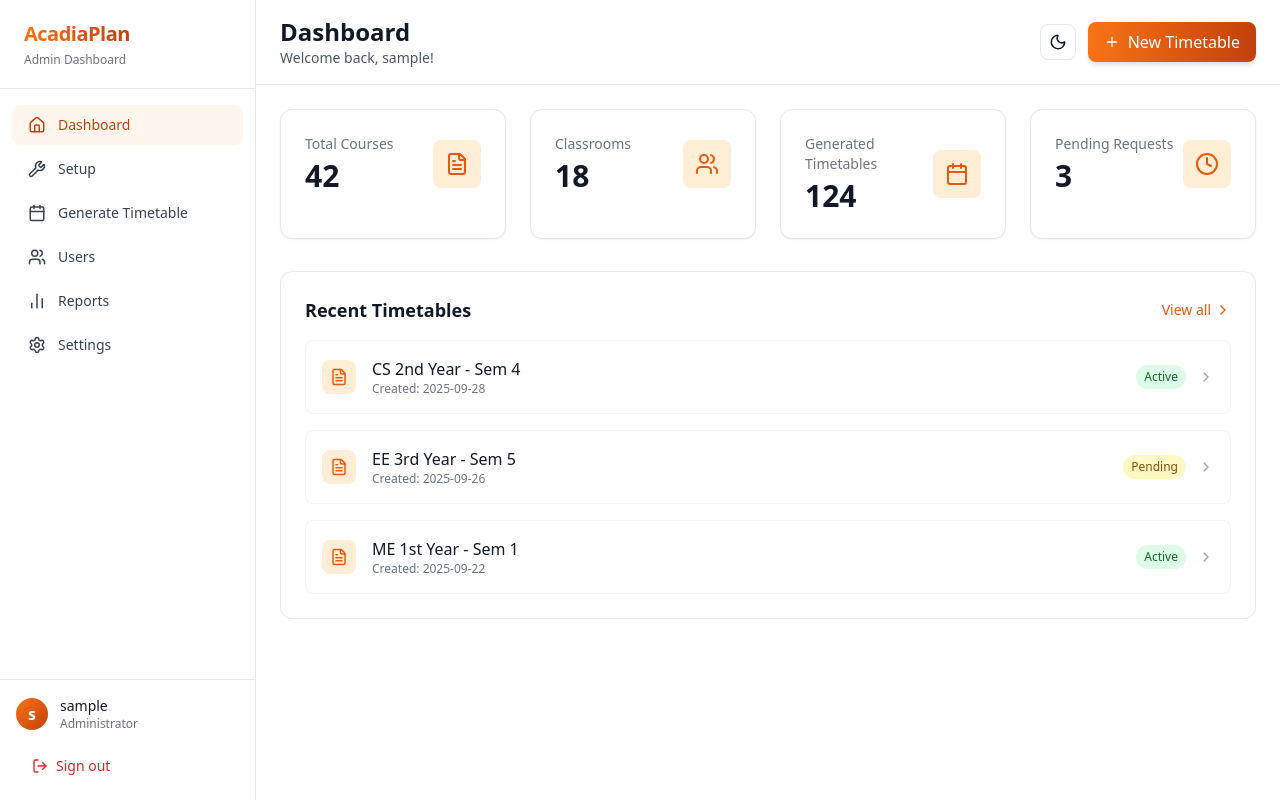
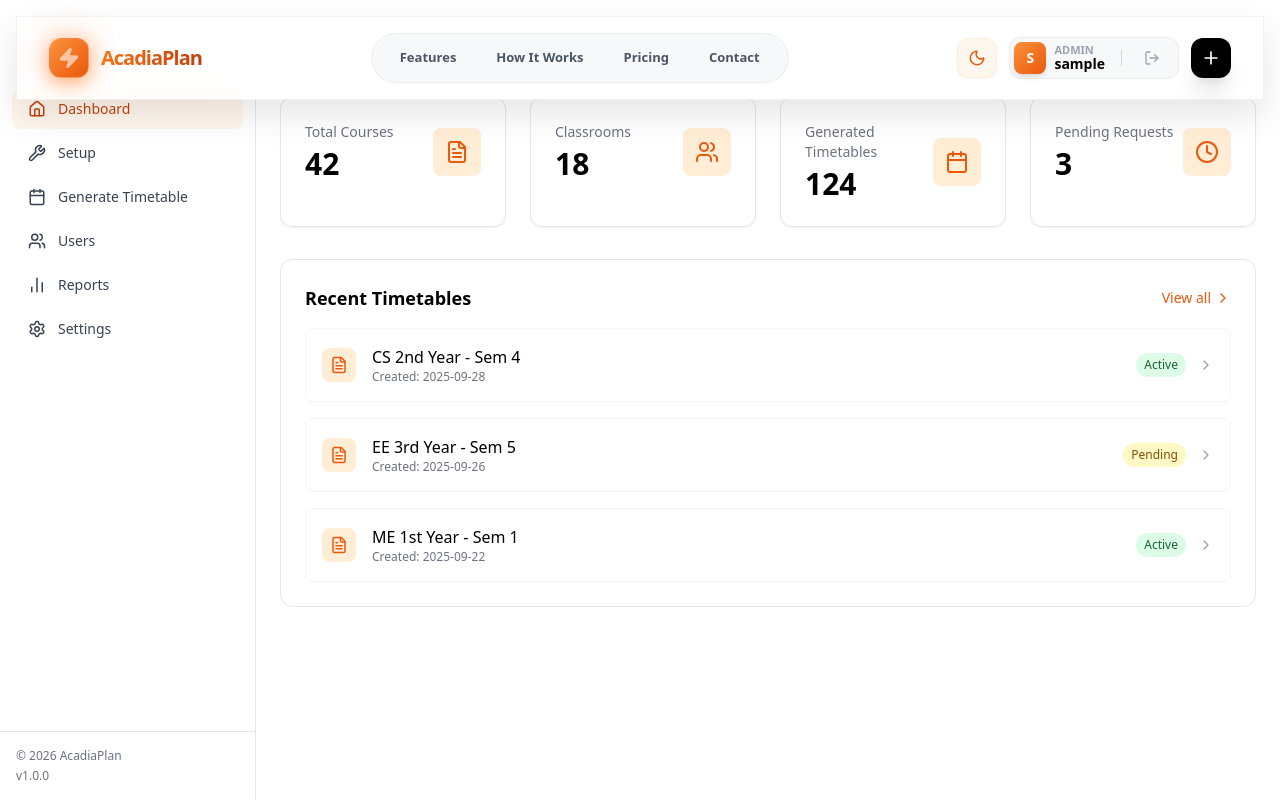
Before and after one commit to ashish07-cloud/TimeTable-Generator, a React (Vite) app in the folder client/: page /admin in a window 1280 px wide. Built offline with nearby package versions, Linux system fonts and the light colour scheme; sample sign-in values are in the browser's storage; the HTML template or start-up script is replaced by a standard one.

Commit message:
check kariyo

```diff
--- a/client/src/components/common/AdminLayout.jsx
+++ b/client/src/components/common/AdminLayout.jsx
@@ -1,25 +1,21 @@
+// client/src/components/common/AdminLayout.jsx
 import React from "react";
 import { Outlet, Link, useLocation, useNavigate } from "react-router-dom";
 import {
-  Sun,
-  Moon,
   Home,
   Calendar,
   Users,
   Settings,
-  LogOut,
-  Plus,
   BarChart2,
   Wrench,
-  ChevronRight,
-  FileText,
 } from "lucide-react";
 import { useTheme } from "../../context/ThemeContext";
 import { useAuth } from "../../context/AuthContext";
+import Navbar from "./Navbar"; // Import the new navbar
 
 export default function AdminLayout() {
-  const { isDark, toggleTheme } = useTheme();
-  const { user, logout } = useAuth();
+  const { isDark } = useTheme();
+  const { user } = useAuth();
   const location = useLocation();
   const navigate = useNavigate();
 
@@ -39,29 +35,17 @@ export default function AdminLayout() {
     return location.pathname.startsWith(path);
   };
 
-  const handleLogout = () => {
-    logout();
-    navigate("/login");
-  };
-
-  // Get current page title from navItems
+  // Get current page title
   const currentPage = navItems.find((item) => isActive(item.path))?.label || "Admin";
 
   return (
-    <div className="min-h-screen bg-white dark:bg-black text-gray-900 dark:text-white transition-colors duration-300">
+    <div className="min-h-screen bg-white dark:bg-black transition-colors duration-300">
+      {/* Global Navbar */}
+      <Navbar />
+
       <div className="flex">
         {/* Sidebar - Fixed */}
-        <aside className="w-64 fixed inset-y-0 left-0 border-r border-gray-200 dark:border-gray-800 bg-white dark:bg-black flex flex-col transition-colors duration-300 z-20">
-          {/* Logo */}
-          <div className="px-6 py-5 border-b border-gray-200 dark:border-gray-800">
-            <h1 className="text-xl font-semibold tracking-tight">
-              <span className="bg-gradient-to-r from-orange-500 to-orange-700 bg-clip-text text-transparent">
-                AcadiaPlan
-              </span>
-            </h1>
-            <p className="text-xs text-gray-500 dark:text-gray-400 mt-1">Admin Dashboard</p>
-          </div>
-
+        <aside className="w-64 fixed top-[73px] bottom-0 left-0 border-r border-gray-200 dark:border-gray-800 bg-white dark:bg-black flex flex-col transition-colors duration-300 z-10">
           {/* Navigation */}
           <nav className="flex-1 px-3 py-4 space-y-1 overflow-y-auto">
             {navItems.map((item) => {
@@ -83,56 +67,15 @@ export default function AdminLayout() {
             })}
           </nav>
 
-          {/* User & Logout */}
-          <div className="px-4 py-4 border-t border-gray-200 dark:border-gray-800">
-            <div className="flex items-center gap-3 mb-4">
-              <div className="w-8 h-8 rounded-full bg-gradient-to-br from-orange-500 to-orange-700 flex items-center justify-center text-white font-semibold">
-                {user?.username?.charAt(0) || "A"}
-              </div>
-              <div className="flex-1">
-                <p className="text-sm font-medium">{user?.username || "Admin"}</p>
-                <p className="text-xs text-gray-500 dark:text-gray-400">Administrator</p>
-              </div>
-            </div>
-            <button
-              onClick={handleLogout}
-              className="flex items-center gap-2 px-4 py-2 rounded-lg text-sm font-medium text-red-600 hover:bg-red-50 dark:text-red-400 dark:hover:bg-red-900/30 w-full transition-colors"
-            >
-              <LogOut size={16} />
-              Sign out
-            </button>
+          {/* Sidebar Footer (only decorative, no user info/logout) */}
+          <div className="px-4 py-4 border-t border-gray-200 dark:border-gray-800 text-xs text-gray-500 dark:text-gray-500">
+            <p>© {new Date().getFullYear()} AcadiaPlan</p>
+            <p className="mt-1">v1.0.0</p>
           </div>
         </aside>
 
-        {/* Main Content Area - Offset by sidebar width */}
-        <main className="flex-1 ml-64">
-          {/* Sticky Top Bar */}
-          <div className="sticky top-0 z-10 bg-white/80 dark:bg-black/80 backdrop-blur-sm border-b border-gray-200 dark:border-gray-800">
-            <div className="flex items-center justify-between px-6 py-4">
-              <div>
-                <h1 className="text-2xl font-semibold">{currentPage}</h1>
-                <p className="text-sm text-gray-600 dark:text-gray-400">
-                  Welcome back, {user?.username || "Admin"}!
-                </p>
-              </div>
-              <div className="flex items-center gap-3">
-                <button
-                  onClick={toggleTheme}
-                  className="p-2 rounded-lg border border-gray-200 dark:border-gray-700 bg-white dark:bg-gray-800/60 hover:bg-gray-100 dark:hover:bg-gray-700 transition-colors"
-                  aria-label="Toggle theme"
-                >
-                  {isDark ? <Sun size={18} /> : <Moon size={18} />}
-                </button>
-                <button
-                  onClick={() => navigate("/admin/generate")}
-                  className="inline-flex items-center gap-2 px-4 py-2 rounded-lg bg-gradient-to-r from-orange-500 to-orange-700 text-white shadow-md hover:shadow-lg transition-all"
-                >
-                  <Plus size={16} /> New Timetable
-                </button>
-              </div>
-            </div>
-          </div>
-
+        {/* Main Content Area - Offset by sidebar width and top bar height */}
+        <main className="flex-1 ml-64 mt-[73px]">
           {/* Page Content */}
           <div className="p-6">
             <Outlet />
--- a/client/src/components/common/Navbar.jsx
+++ b/client/src/components/common/Navbar.jsx
@@ -1,15 +1,26 @@
-// client/src/components/common/Navbar.jsx
-import { Link, useNavigate } from "react-router-dom";
-import { Zap, ArrowRight, Menu, X, Sun, Moon } from 'lucide-react';
-import { useState } from "react";
+import { Link, useNavigate, useLocation } from "react-router-dom";
+import { Zap, ArrowRight, Menu, X, Sun, Moon, Plus, LogOut, User } from 'lucide-react';
+import { useState, useEffect } from "react";
 import { useTheme } from "../../context/ThemeContext";
 import { useAuth } from "../../context/AuthContext";
 
 function Navbar() {
   const [isMenuOpen, setIsMenuOpen] = useState(false);
-  const { theme, isDark, toggleTheme } = useTheme();
+  const [scrolled, setScrolled] = useState(false);
+  const { isDark, toggleTheme } = useTheme();
   const { user, logout } = useAuth();
   const navigate = useNavigate();
+  const location = useLocation();
+
+  const isAdminRoute = location.pathname.startsWith('/admin');
+
+  useEffect(() => {
+    const handleScroll = () => {
+      setScrolled(window.scrollY > 20);
+    };
+    window.addEventListener('scroll', handleScroll);
+    return () => window.removeEventListener('scroll', handleScroll);
+  }, []);
 
   const handleLogout = () => {
     logout();
@@ -17,111 +28,171 @@ function Navbar() {
   };
 
   return (
-    <header className={`border-b transition-colors duration-300 ${isDark ? 'bg-black border-gray-800 text-white' : 'bg-white border-gray-200 text-gray-900'}`}>
-      <div className="container mx-auto px-6 py-4">
-        <div className="flex items-center justify-between">
-          {/* Logo */}
-          <Link to="/" className="flex items-center space-x-2">
-            <div className={`w-10 h-10 rounded-lg flex items-center justify-center ${isDark ? 'bg-gradient-to-br from-orange-400 to-orange-600' : 'bg-gradient-to-br from-orange-500 to-orange-700'}`}>
-              <Zap size={24} className="text-white" />
+    <div className="fixed top-0 inset-x-0 z-50 flex justify-center px-4 py-4 pointer-events-none">
+      <header
+        className={`
+          pointer-events-auto
+          transition-all duration-500 ease-out
+          flex items-center justify-between
+          ${scrolled ? 'w-full max-w-6xl rounded-2xl py-3 px-6' : 'w-full max-w-7xl rounded-none py-4 px-8'}
+          ${isDark
+            ? 'bg-black/60 border-white/10 shadow-[0_20px_50px_rgba(0,0,0,0.5)]'
+            : 'bg-white/70 border-black/5 shadow-[0_15px_35px_rgba(0,0,0,0.1)]'
+          }
+          backdrop-blur-xl border
+          relative
+        `}
+        style={{
+          transform: scrolled ? 'translateY(10px)' : 'translateY(0px)',
+        }}
+      >
+        {/* Subtle Top Shine (3D Edge) */}
+        <div className="absolute inset-x-0 top-0 h-[1px] bg-gradient-to-r from-transparent via-white/20 to-transparent rounded-t-2xl" />
+
+        {/* Logo Section */}
+        <Link
+          to="/"
+          className="flex items-center space-x-3 group transition-transform active:scale-95"
+          onClick={() => setIsMenuOpen(false)}
+        >
+          <div className="relative">
+            {/* 3D Glow Effect */}
+            <div className="absolute inset-0 bg-orange-500 blur-lg opacity-40 group-hover:opacity-70 transition-opacity" />
+            <div className="relative w-10 h-10 rounded-xl bg-gradient-to-br from-orange-400 to-orange-600 flex items-center justify-center shadow-[0_5px_15px_rgba(249,115,22,0.4)] border border-white/20">
+              <Zap size={22} className="text-white fill-white animate-pulse" />
             </div>
-            <span className="text-2xl font-bold bg-gradient-to-r from-orange-400 to-orange-600 bg-clip-text text-transparent">
+          </div>
+          <span className="text-xl font-black tracking-tighter bg-gradient-to-r from-orange-500 to-orange-700 bg-clip-text text-transparent">
             AcadiaPlan
           </span>
         </Link>
 
-          {/* Desktop Navigation */}
-          <nav className="hidden md:flex items-center space-x-8">
-            <Link to="/features" className={`hover:text-orange-400 transition-colors ${isDark ? 'text-gray-300' : 'text-gray-700'}`}>Features</Link>
-            <Link to="/how-it-works" className={`hover:text-orange-400 transition-colors ${isDark ? 'text-gray-300' : 'text-gray-700'}`}>How It Works</Link>
-            <Link to="/pricing" className={`hover:text-orange-400 transition-colors ${isDark ? 'text-gray-300' : 'text-gray-700'}`}>Pricing</Link>
-            <Link to="/contact" className={`hover:text-orange-400 transition-colors ${isDark ? 'text-gray-300' : 'text-gray-700'}`}>Contact</Link>
+        {/* Desktop Navigation - Middle */}
+        <nav className="hidden md:flex items-center bg-gray-500/5 dark:bg-white/5 px-2 py-1.5 rounded-full border border-black/5 dark:border-white/5">
+          {['Features', 'How It Works', 'Pricing', 'Contact'].map((item) => (
+            <Link
+              key={item}
+              to={`/${item.toLowerCase().replace(/\s+/g, '-')}`}
+              className={`
+                px-5 py-2 text-[13px] font-bold transition-all rounded-full
+                ${isDark ? 'text-gray-400 hover:text-white' : 'text-gray-600 hover:text-orange-600'}
+                hover:bg-white dark:hover:bg-gray-800 hover:shadow-sm
+              `}
+            >
+              {item}
+            </Link>
+          ))}
         </nav>
 
         {/* Desktop Right Section */}
-          <div className="hidden md:flex items-center space-x-4">
-            {/* Theme Toggle */}
+        <div className="hidden md:flex items-center space-x-3">
+          {/* Theme Toggle Button */}
           <button
             onClick={toggleTheme}
-              aria-label="Toggle theme"
-              className={`p-2 rounded-lg transition-colors ${isDark ? 'bg-gray-800 hover:bg-gray-700 text-yellow-400' : 'bg-gray-100 hover:bg-gray-200 text-orange-500'}`}
+            className={`
+              p-2.5 rounded-xl border transition-all active:scale-90
+              ${isDark
+                ? 'bg-gray-900 border-white/10 text-yellow-400 shadow-inner'
+                : 'bg-orange-50 border-orange-100 text-orange-600 shadow-sm'}
+            `}
           >
-              {isDark ? <Sun size={20} /> : <Moon size={20} />}
+            {isDark ? <Sun size={18} /> : <Moon size={18} />}
           </button>
 
           {user ? (
-              <>
-                <span className="text-sm text-gray-700 dark:text-gray-200">Hi, {user.username}</span>
+            <div className="flex items-center gap-2 bg-gray-500/5 dark:bg-white/5 p-1 pr-3 rounded-xl border border-black/5 dark:border-white/5">
+              <div className="w-8 h-8 rounded-lg bg-gradient-to-br from-orange-400 to-orange-600 flex items-center justify-center text-white font-bold text-sm shadow-md">
+                {user.username?.charAt(0).toUpperCase()}
+              </div>
+
+              <div className="flex flex-col -space-y-1">
+                <span className="text-[11px] font-bold text-gray-400 uppercase">Admin</span>
+                <span className="text-sm font-bold dark:text-gray-200">{user.username}</span>
+              </div>
+
+              <div className="h-4 w-[1px] bg-gray-300 dark:bg-gray-700 mx-2" />
+
               <button
                 onClick={handleLogout}
-                  className="px-4 py-2 rounded-md text-sm text-white bg-gradient-to-r from-orange-500 to-orange-700 hover:from-orange-600 hover:to-orange-800"
+                className="p-1.5 text-gray-400 hover:text-red-500 transition-colors"
+              >
+                <LogOut size={16} />
+              </button>
+            </div>
+          ) : (
+            <div className="flex items-center gap-2">
+              <Link
+                to="/login"
+                className={`px-4 py-2 text-sm font-bold transition-colors ${isDark ? 'text-gray-300 hover:text-white' : 'text-gray-600 hover:text-black'}`}
+              >
+                Sign In
+              </Link>
+              <Link
+                to="/register"
+                className="group relative px-6 py-2.5 rounded-xl overflow-hidden shadow-[0_10px_20px_rgba(249,115,22,0.3)] transition-all hover:scale-105 active:scale-95"
+              >
+                <div className="absolute inset-0 bg-gradient-to-r from-orange-500 to-orange-700 transition-transform group-hover:scale-110" />
+                <span className="relative z-10 flex items-center gap-2 text-white text-sm font-bold">
+                  Get Started <ArrowRight size={16} />
+                </span>
+              </Link>
+            </div>
+          )}
+
+          {isAdminRoute && (
+             <button
+                onClick={() => navigate('/admin/generate')}
+                className="bg-black dark:bg-white text-white dark:text-black p-2.5 rounded-xl shadow-xl hover:scale-110 transition-all active:scale-90"
+             >
+                <Plus size={20} />
+             </button>
+          )}
+        </div>
+
+        {/* Mobile Toggle */}
+        <button
+          onClick={() => setIsMenuOpen(!isMenuOpen)}
+          className="md:hidden p-2 rounded-xl bg-gray-500/10 dark:text-white"
+        >
+          {isMenuOpen ? <X size={24} /> : <Menu size={24} />}
+        </button>
+
+        {/* Mobile Menu Dropdown */}
+        {isMenuOpen && (
+          <div className="absolute top-full left-0 right-0 mt-3 p-4 bg-white dark:bg-gray-900 rounded-2xl border border-black/5 dark:border-white/10 shadow-2xl animate-in slide-in-from-top-2 duration-300 md:hidden">
+            <nav className="flex flex-col space-y-2">
+              {['Features', 'How It Works', 'Pricing', 'Contact'].map((item) => (
+                <Link
+                  key={item}
+                  to={`/${item.toLowerCase().replace(/\s+/g, '-')}`}
+                  className="p-3 text-sm font-bold rounded-xl hover:bg-orange-50 dark:hover:bg-orange-900/20 dark:text-gray-200"
+                  onClick={() => setIsMenuOpen(false)}
+                >
+                  {item}
+                </Link>
+              ))}
+              <hr className="my-2 border-gray-100 dark:border-gray-800" />
+              {user ? (
+                <button
+                  onClick={handleLogout}
+                  className="p-3 text-left text-sm font-bold text-red-500"
                 >
                   Logout
                 </button>
-              </>
               ) : (
-              <>
-                <Link to="/login" className={`px-4 py-2 transition-colors ${isDark ? 'text-orange-400 hover:text-orange-300' : 'text-orange-600 hover:text-orange-700'}`}>Login</Link>
                 <Link
                   to="/register"
-                  className={`font-semibold py-2 px-6 rounded-lg transition-all duration-300 flex items-center gap-2 ${isDark ? 'bg-gradient-to-r from-orange-500 to-orange-700 text-black hover:from-orange-400 hover:to-orange-600' : 'bg-gradient-to-r from-orange-500 to-orange-700 text-white hover:from-orange-600 hover:to-orange-800'}`}
+                  className="p-3 bg-orange-500 text-white text-center rounded-xl font-bold"
+                  onClick={() => setIsMenuOpen(false)}
                 >
-                  Get Started <ArrowRight size={16} />
+                  Get Started
                 </Link>
-              </>
               )}
-          </div>
-
-          {/* Mobile Menu Button */}
-          <div className="flex items-center space-x-2 md:hidden">
-            {/* Theme Toggle */}
-            <button
-              onClick={toggleTheme}
-              aria-label="Toggle theme"
-              className={`p-2 rounded-lg transition-colors ${isDark ? 'bg-gray-800 hover:bg-gray-700 text-yellow-400' : 'bg-gray-100 hover:bg-gray-200 text-orange-500'}`}
-            >
-              {isDark ? <Sun size={20} /> : <Moon size={20} />}
-            </button>
-
-            <button onClick={() => setIsMenuOpen(!isMenuOpen)} className={isDark ? 'text-white' : 'text-gray-900'} aria-label="Toggle menu">
-              {isMenuOpen ? <X size={24} /> : <Menu size={24} />}
-            </button>
-          </div>
-        </div>
-
-        {/* Mobile Navigation */}
-        {isMenuOpen && (
-          <div className={`md:hidden mt-4 pb-4 border-t pt-4 transition-colors ${isDark ? 'border-gray-800' : 'border-gray-200'}`}>
-            <div className="flex flex-col space-y-4">
-              <Link to="/features" className={`hover:text-orange-400 transition-colors ${isDark ? 'text-gray-300' : 'text-gray-700'}`} onClick={() => setIsMenuOpen(false)}>Features</Link>
-              <Link to="/how-it-works" className={`hover:text-orange-400 transition-colors ${isDark ? 'text-gray-300' : 'text-gray-700'}`} onClick={() => setIsMenuOpen(false)}>How It Works</Link>
-              <Link to="/pricing" className={`hover:text-orange-400 transition-colors ${isDark ? 'text-gray-300' : 'text-gray-700'}`} onClick={() => setIsMenuOpen(false)}>Pricing</Link>
-              <Link to="/contact" className={`hover:text-orange-400 transition-colors ${isDark ? 'text-gray-300' : 'text-gray-700'}`} onClick={() => setIsMenuOpen(false)}>Contact</Link>
-
-              <div className="flex flex-col space-y-2 pt-4">
-                {user ? (
-                  <>
-                    <div className="text-sm text-gray-700 dark:text-gray-200">Hi, {user.username}</div>
-                    <button onClick={() => { setIsMenuOpen(false); handleLogout(); }} className="py-2 text-left text-orange-600 dark:text-orange-400">Logout</button>
-                  </>
-                ) : (
-                  <>
-                    <Link to="/login" onClick={() => setIsMenuOpen(false)} className={`py-2 text-left ${isDark ? 'text-orange-400' : 'text-orange-600'}`}>Login</Link>
-                    <Link
-                      to="/register"
-                      onClick={() => setIsMenuOpen(false)}
-                      className={`font-semibold py-2 px-6 rounded-lg transition-all duration-300 flex items-center justify-center gap-2 ${isDark ? 'bg-gradient-to-r from-orange-500 to-orange-700 text-black hover:from-orange-400 hover:to-orange-600' : 'bg-gradient-to-r from-orange-500 to-orange-700 text-white hover:from-orange-600 hover:to-orange-800'}`}
-                    >
-                      Get Started <ArrowRight size={16} />
-                    </Link>
-                  </>
-                )}
-              </div>
-            </div>
+            </nav>
           </div>
         )}
+      </header>
     </div>
-    </header>
   );
 }
 
```
Also changed, not shown: client/src/App.jsx (+6 -6 lines), client/src/components/admin/RoomManager.jsx (+139 -31 lines), client/src/components/common/Footer.jsx (+9 -9 lines). Lines whose indentation alone changed are shown as unchanged.
